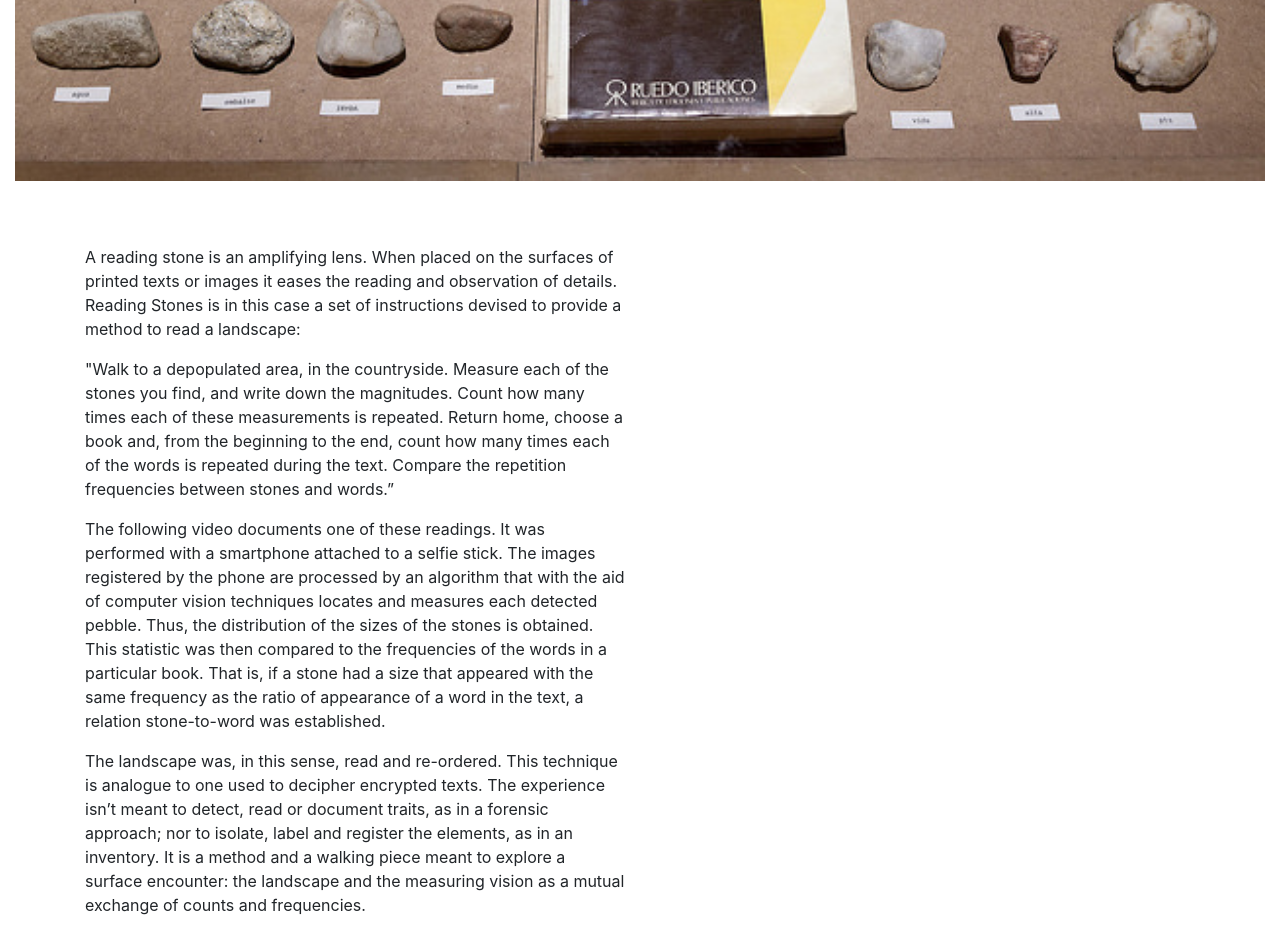
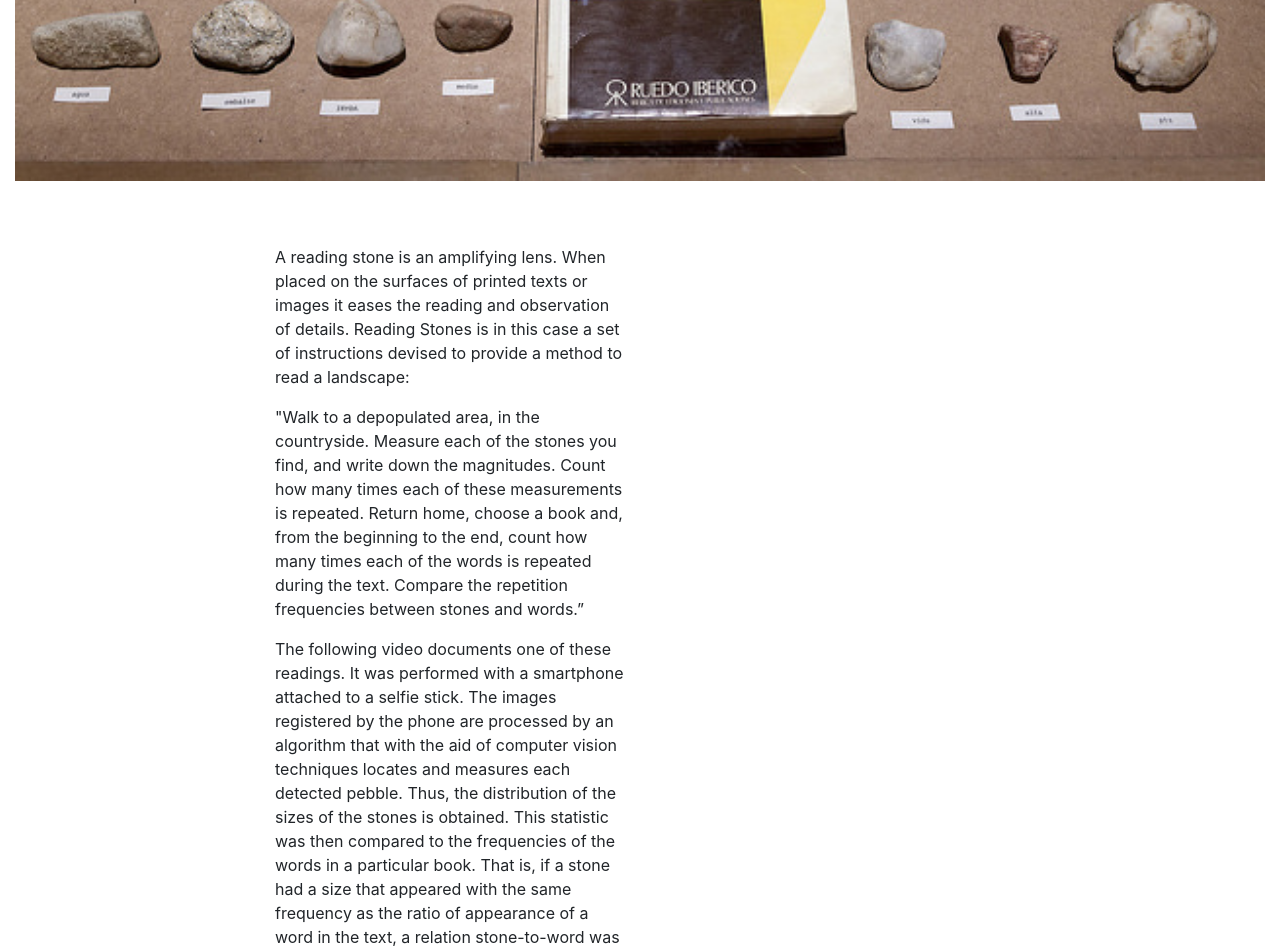
Before and after one commit to agfournier/agfournier.github.io, a Jekyll site: the page built from reading-stones.md, in a window 1280 px wide. Shown: the part 1121-2073 px from the top of the page. Built offline with Jekyll 4.4.1, drawn with Linux system fonts in a browser that asks for light colours; our own code applies the rules of GitHub Pages for plain Markdown files.

Commit message:
Add files via upload

```diff
--- a/_layouts/default.html
+++ b/_layouts/default.html
@@ -43,7 +43,12 @@
 </section>
 
 <section id="texto" class="container py-3">
-   {{content}}
+    <div class="row">
+        <div class="col-md-2"></div>
+        <div class="col-md-8 col-12">
+        {{content}}
+        </div>
+        <div class="col-md-2"></div>
 </section>
 
 {% if page.vimeo_id %}
```
